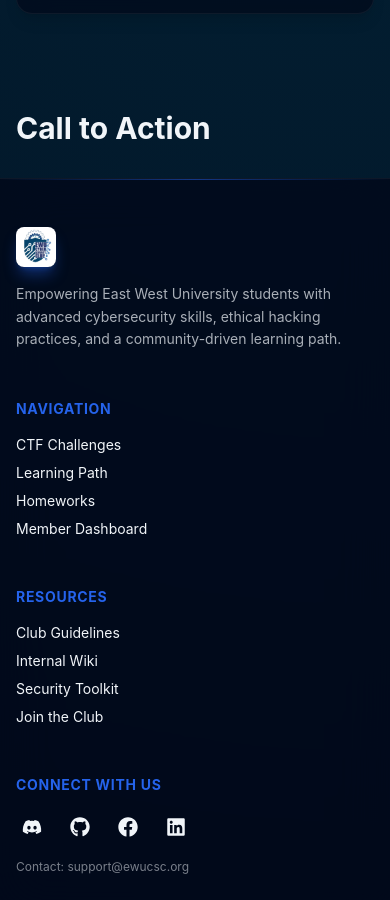
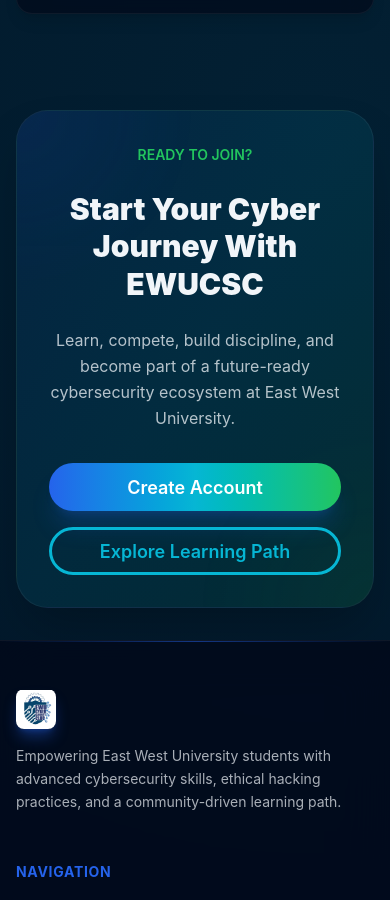
Before and after one commit to Taoshif1/ewucsc-portal-client, a React (Vite) app: page / in a window 390 px wide. Shown: the part 5343-6243 px from the top of the page. Built offline with nearby package versions, Linux system fonts and the light colour scheme; no server answers.

Commit message:
CTAsec added

```diff
--- a/src/components/home/CTASection.jsx
+++ b/src/components/home/CTASection.jsx
@@ -1,11 +1,49 @@
-import React from 'react';
+import { motion } from "framer-motion";
+import { Link } from "react-router";
 
 const CTASection = () => {
-    return (
-        <div>
-            <h3 className="font-bold text-3xl">Call to Action</h3>
+  return (
+    <motion.section
+      initial={{ opacity: 0, y: 40 }}
+      whileInView={{ opacity: 1, y: 0 }}
+      viewport={{ once: true, amount: 0.25 }}
+      transition={{ duration: 0.7 }}
+      className="relative overflow-hidden rounded-[2rem] border border-white/5 bg-gradient-to-br from-primary/10 via-secondary/10 to-accent/10 p-8 md:p-12 shadow-2xl"
+    >
+      <div className="absolute inset-0 opacity-20 bg-[radial-gradient(circle_at_top_left,rgba(37,99,235,0.35),transparent_30%),radial-gradient(circle_at_bottom_right,rgba(34,197,94,0.25),transparent_30%)]" />
+
+      <div className="relative z-10 max-w-3xl mx-auto text-center space-y-6">
+        <div className="badge badge-outline badge-accent px-4 py-3 font-semibold">
+          READY TO JOIN?
         </div>
-    );
+
+        <h2 className="text-3xl md:text-5xl font-black leading-tight">
+          Start Your Cyber Journey With EWUCSC
+        </h2>
+
+        <p className="text-base md:text-lg text-base-content/75 leading-relaxed">
+          Learn, compete, build discipline, and become part of a future-ready
+          cybersecurity ecosystem at East West University.
+        </p>
+
+        <div className="flex flex-col sm:flex-row justify-center gap-4 pt-2">
+          <Link
+            to="/register"
+            className="btn btn-lg rounded-full border-none text-white bg-gradient-to-r from-primary via-secondary to-accent hover:scale-105 active:scale-95 transition-all duration-300 shadow-xl shadow-primary/20"
+          >
+            Create Account
+          </Link>
+
+          <Link
+            to="/learning"
+            className="btn btn-lg btn-outline btn-secondary rounded-full hover:scale-105 active:scale-95 transition-all duration-300"
+          >
+            Explore Learning Path
+          </Link>
+        </div>
+      </div>
+    </motion.section>
+  );
 };
 
 export default CTASection;
--- a/src/index.css
+++ b/src/index.css
@@ -75,6 +75,7 @@
 /* For Smooth transition when colors change */
 html {
   transition: background-color 0.3s ease, color 0.3s ease;
+
 }
 
 body {
--- a/src/layouts/MainLayout.jsx
+++ b/src/layouts/MainLayout.jsx
@@ -5,15 +5,13 @@ import Footer from "../components/Footer";
 const MainLayout = () => {
   return (
     <div className="min-h-screen flex flex-col">
-
       <Navbar />
 
-      <main className="flex-1 container mx-auto px-4 py-8">
+      <main className="flex-1 max-w-7xl mx-auto w-full px-4 py-8 md:px-6 lg:px-8">
         <Outlet />
       </main>
 
       <Footer></Footer>
-
     </div>
   );
 };
```
